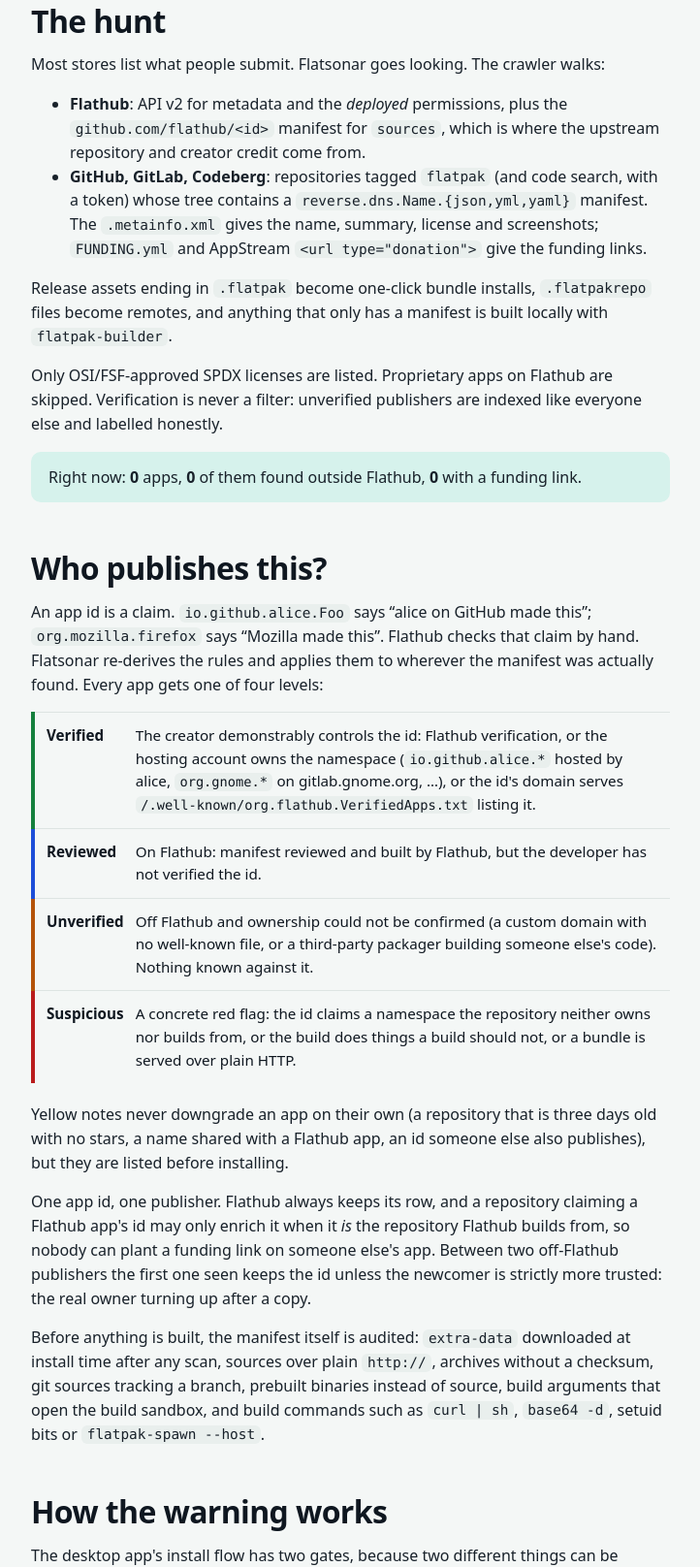
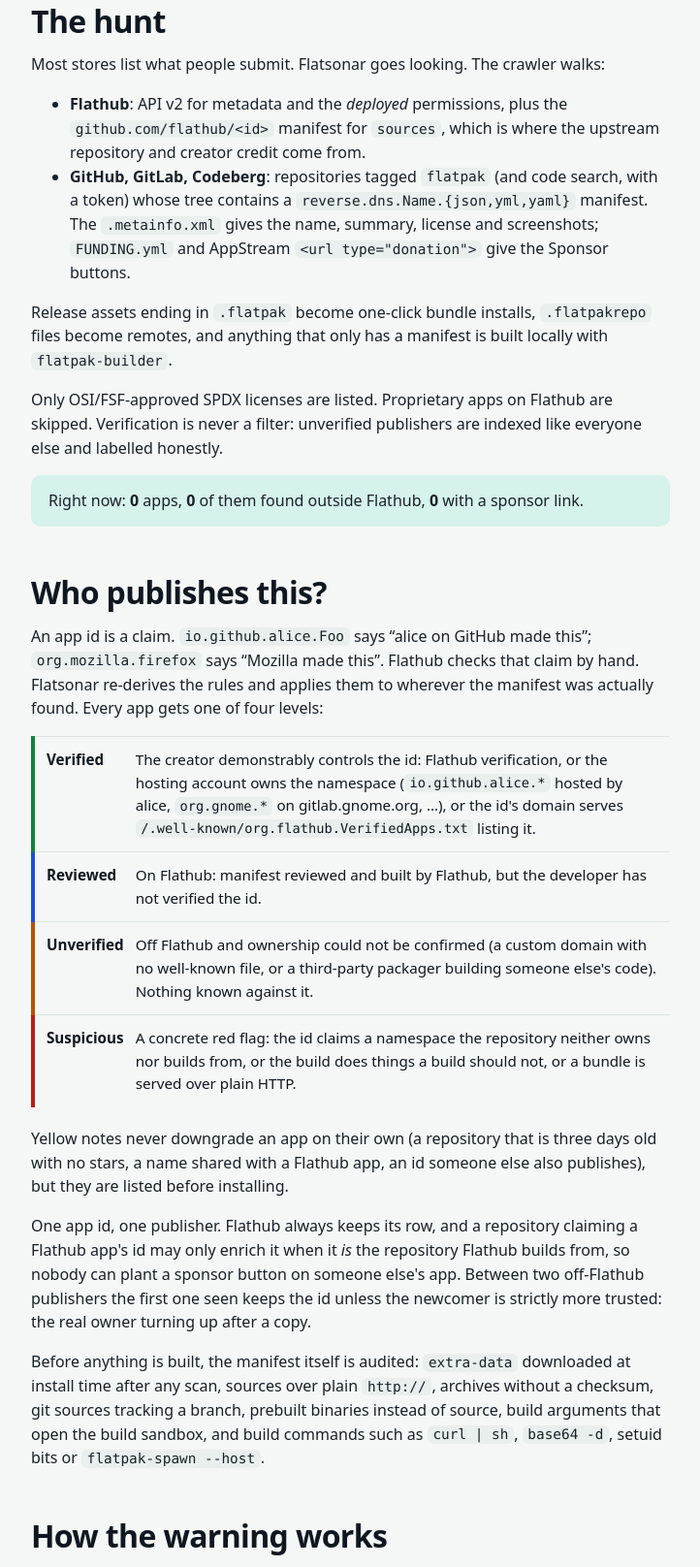
Before and after one commit to abutauskas/flatsonar, a FastAPI app: page /about in a window 1280 px wide. Shown: the part 419-2035 px from the top of the page at 97% size, without its empty margins (38-760 px from the left). Run offline with FastAPI, Linux system fonts and the light colour scheme.

Commit message:
Keep "Sponsor" in what users actually see
The funding rename went further than it needed to: only the DOM-visible
class/attribute names (##.sponsor-box, the earlier ad-blocker fix) and the
internal field/param names needed to move off "sponsor" - the word itself
was never the problem for anything a person reads. Reverted the visible
copy (stat labels, About page prose, the card pill, README, client
tooltip/metainfo) back to "sponsor". The code-level rename stays:
funding_links/has_funding/funding_only/FundingLink, the funding_label
filter, and the support-box/support-row/btn.support CSS classes.

```diff
--- a/client/data/io.github.abutauskas.Flatsonar.metainfo.xml
+++ b/client/data/io.github.abutauskas.Flatsonar.metainfo.xml
@@ -11,7 +11,7 @@
       Flatsonar finds open-source Flatpak apps wherever they live:
       Flathub, GitHub, GitLab, Codeberg, project-hosted remotes and release bundles,
       and puts them in one store. Every listing credits the original creators and
-      links a way to support them.
+      shows a sponsor button.
     </p>
     <p>
       You can install anything. Flatsonar reads each app's sandbox permissions and runs
--- a/client/flatsonar/widgets.py
+++ b/client/flatsonar/widgets.py
@@ -98,7 +98,7 @@ class AppCard(Gtk.Button):
         foot.append(risk_pill(app.risk_level))
         if app.has_funding:
             heart = Gtk.Image.new_from_icon_name("emblem-favorite-symbolic")
-            heart.set_tooltip_text("Has a way to support the creator")
+            heart.set_tooltip_text("Has a sponsor link")
             heart.add_css_class("accent")
             foot.append(heart)
         if app.trust != "reviewed":  # the common Flathub case stays quiet; everything else gets a mark
--- a/server/flatsonar_server/web/templates/_macros.html
+++ b/server/flatsonar_server/web/templates/_macros.html
@@ -34,7 +34,7 @@
       {{ risk_pill(app.risk_level) }}
       {% if app.trust != 'reviewed' %}{{ trust_pill(app.trust) }}{% endif %}
       {% if app.archived %}<span class="pill" title="The upstream repository is archived; the app may still work fine">Archived</span>{% endif %}
-      {% if app.funding_links %}<span class="pill heart" title="Has a way to support the creator"><svg viewBox="0 0 16 16" aria-hidden="true"><path d="M8 14s-5.5-3.4-5.5-7.2A3 3 0 0 1 8 5a3 3 0 0 1 5.5 1.8C13.5 10.6 8 14 8 14z" fill="currentColor"/></svg>Support</span>{% endif %}
+      {% if app.funding_links %}<span class="pill heart" title="Has a sponsor link"><svg viewBox="0 0 16 16" aria-hidden="true"><path d="M8 14s-5.5-3.4-5.5-7.2A3 3 0 0 1 8 5a3 3 0 0 1 5.5 1.8C13.5 10.6 8 14 8 14z" fill="currentColor"/></svg>Sponsor</span>{% endif %}
     </div>
   </div>
 </a>
--- a/server/flatsonar_server/web/templates/about.html
+++ b/server/flatsonar_server/web/templates/about.html
@@ -24,11 +24,11 @@
       <p>Most stores list what people submit. {{ site.name }} goes looking. The crawler walks:</p>
       <ul>
         <li><strong>Flathub</strong>: API v2 for metadata and the <em>deployed</em> permissions, plus the <code>github.com/flathub/&lt;id&gt;</code> manifest for <code>sources</code>, which is where the upstream repository and creator credit come from.</li>
-        <li><strong>GitHub, GitLab, Codeberg</strong>: repositories tagged <code>flatpak</code> (and code search, with a token) whose tree contains a <code>reverse.dns.Name.{json,yml,yaml}</code> manifest. The <code>.metainfo.xml</code> gives the name, summary, license and screenshots; <code>FUNDING.yml</code> and AppStream <code>&lt;url type="donation"&gt;</code> give the funding links.</li>
+        <li><strong>GitHub, GitLab, Codeberg</strong>: repositories tagged <code>flatpak</code> (and code search, with a token) whose tree contains a <code>reverse.dns.Name.{json,yml,yaml}</code> manifest. The <code>.metainfo.xml</code> gives the name, summary, license and screenshots; <code>FUNDING.yml</code> and AppStream <code>&lt;url type="donation"&gt;</code> give the Sponsor buttons.</li>
       </ul>
       <p>Release assets ending in <code>.flatpak</code> become one-click bundle installs, <code>.flatpakrepo</code> files become remotes, and anything that only has a manifest is built locally with <code>flatpak-builder</code>.</p>
       <p>Only OSI/FSF-approved SPDX licenses are listed. Proprietary apps on Flathub are skipped. Verification is never a filter: unverified publishers are indexed like everyone else and labelled honestly.</p>
-      <p class="numbers">Right now: <strong>{{ '{:,}'.format(stats.apps) }}</strong> apps, <strong>{{ '{:,}'.format(stats.off_flathub) }}</strong> of them found outside Flathub, <strong>{{ '{:,}'.format(stats.with_funding) }}</strong> with a funding link.</p>
+      <p class="numbers">Right now: <strong>{{ '{:,}'.format(stats.apps) }}</strong> apps, <strong>{{ '{:,}'.format(stats.off_flathub) }}</strong> of them found outside Flathub, <strong>{{ '{:,}'.format(stats.with_funding) }}</strong> with a sponsor link.</p>
     </section>
 
     <section id="trust">
@@ -41,7 +41,7 @@
         <tr><th class="suspicious">Suspicious</th><td>A concrete red flag: the id claims a namespace the repository neither owns nor builds from, or the build does things a build should not, or a bundle is served over plain HTTP.</td></tr>
       </table>
       <p>Yellow notes never downgrade an app on their own (a repository that is three days old with no stars, a name shared with a Flathub app, an id someone else also publishes), but they are listed before installing.</p>
-      <p>One app id, one publisher. Flathub always keeps its row, and a repository claiming a Flathub app's id may only enrich it when it <em>is</em> the repository Flathub builds from, so nobody can plant a funding link on someone else's app. Between two off-Flathub publishers the first one seen keeps the id unless the newcomer is strictly more trusted: the real owner turning up after a copy.</p>
+      <p>One app id, one publisher. Flathub always keeps its row, and a repository claiming a Flathub app's id may only enrich it when it <em>is</em> the repository Flathub builds from, so nobody can plant a sponsor button on someone else's app. Between two off-Flathub publishers the first one seen keeps the id unless the newcomer is strictly more trusted: the real owner turning up after a copy.</p>
       <p>Before anything is built, the manifest itself is audited: <code>extra-data</code> downloaded at install time after any scan, sources over plain <code>http://</code>, archives without a checksum, git sources tracking a branch, prebuilt binaries instead of source, build arguments that open the build sandbox, and build commands such as <code>curl | sh</code>, <code>base64 -d</code>, setuid bits or <code>flatpak-spawn --host</code>.</p>
     </section>
 
@@ -78,7 +78,7 @@ FLATSONAR_API={{ base_url(request) }} python -m flatsonar</code><button class="c
         <li>Keep a <code>flatpak-builder</code> manifest in your repository named after your app id: <code>io.github.you.App.json</code> or <code>.yml</code>.</li>
         <li>Ship an AppStream <code>io.github.you.App.metainfo.xml</code>: name, summary, description, screenshots, license, releases. That is what the listing is made of.</li>
         <li>Add the <code>flatpak</code> topic to the repository.</li>
-        <li>Add a <code>FUNDING.yml</code> or a <code>&lt;url type="donation"&gt;</code> and your listing gets a funding link.</li>
+        <li>Add a <code>FUNDING.yml</code> or a <code>&lt;url type="donation"&gt;</code> and your listing gets a Sponsor button.</li>
         <li>Use an id you own. <code>io.github.you.*</code> is verified automatically when the repository is under <code>you</code>; a custom domain is verified by serving <code>https://your.domain/.well-known/org.flathub.VerifiedApps.txt</code> with the id on a line.</li>
         <li>Pin your sources (<code>sha256</code> for archives, <code>commit</code> for git), keep <code>finish-args</code> tight, and the badges take care of themselves.</li>
       </ul>
--- a/server/flatsonar_server/web/templates/analytics.html
+++ b/server/flatsonar_server/web/templates/analytics.html
@@ -12,7 +12,7 @@
   <section class="stats" aria-label="Catalogue numbers">
     <div class="stat"><b>{{ '{:,}'.format(stats.apps) }}</b><span>open-source apps</span></div>
     <div class="stat"><b>{{ '{:,}'.format(stats.off_flathub) }}</b><span>found outside Flathub</span></div>
-    <div class="stat"><b>{{ '{:,}'.format(stats.with_funding) }}</b><span>with a funding link</span></div>
+    <div class="stat"><b>{{ '{:,}'.format(stats.with_funding) }}</b><span>with a sponsor button</span></div>
     <div class="stat"><b>{{ '{:,}'.format(stats.by_trust.get('verified', 0)) }}</b><span>verified creators</span></div>
   </section>
 
--- a/server/flatsonar_server/web/templates/index.html
+++ b/server/flatsonar_server/web/templates/index.html
@@ -29,7 +29,7 @@
 <section class="wrap stats" aria-label="Catalogue numbers">
   <div class="stat"><b>{{ '{:,}'.format(stats.apps) }}</b><span>open-source apps</span></div>
   <div class="stat"><b>{{ '{:,}'.format(stats.off_flathub) }}</b><span>found outside Flathub</span></div>
-  <div class="stat"><b>{{ '{:,}'.format(stats.with_funding) }}</b><span>with a funding link</span></div>
+  <div class="stat"><b>{{ '{:,}'.format(stats.with_funding) }}</b><span>with a sponsor button</span></div>
   <div class="stat"><b>{{ '{:,}'.format(stats.by_trust.get('verified', 0)) }}</b><span>verified creators</span></div>
 </section>
 
@@ -45,7 +45,7 @@
     <article class="card">
       <div class="ico"><svg viewBox="0 0 24 24" aria-hidden="true"><path d="M12 21s-7.5-4.6-7.5-10A4 4 0 0 1 12 8a4 4 0 0 1 7.5 3c0 5.4-7.5 10-7.5 10z" fill="none" stroke="currentColor" stroke-width="2" stroke-linejoin="round"/></svg></div>
       <h3>Credit where it is due</h3>
-      <p>Every listing names the creator and links the source. <code>FUNDING.yml</code> and AppStream donation links become a funding link. {{ site.name }} is the shop window; the people behind the apps get the money.</p>
+      <p>Every listing names the creator and links the source. <code>FUNDING.yml</code> and AppStream donation links become a Sponsor button. {{ site.name }} is the shop window; the people behind the apps get the money.</p>
     </article>
     <article class="card">
       <div class="ico"><svg viewBox="0 0 24 24" aria-hidden="true"><path d="M12 3l8 3v6c0 5-3.5 8-8 9-4.5-1-8-4-8-9V6z" fill="none" stroke="currentColor" stroke-width="2" stroke-linejoin="round"/><path d="M9 12l2 2 4-4" fill="none" stroke="currentColor" stroke-width="2" stroke-linecap="round" stroke-linejoin="round"/></svg></div>
@@ -79,7 +79,7 @@
 {% if loved %}
 <section class="block wrap">
   <div class="rowhead">
-    <div><h2>Creators you can support</h2><p class="sub">Most-starred apps whose creators accept funding.</p></div>
+    <div><h2>Creators you can support</h2><p class="sub">Most-starred apps whose authors take sponsorship.</p></div>
     <a class="btn ghost small" href="/apps?sort=stars">See all</a>
   </div>
   {{ app_grid(loved) }}
```
Also changed, not shown: README.md.
